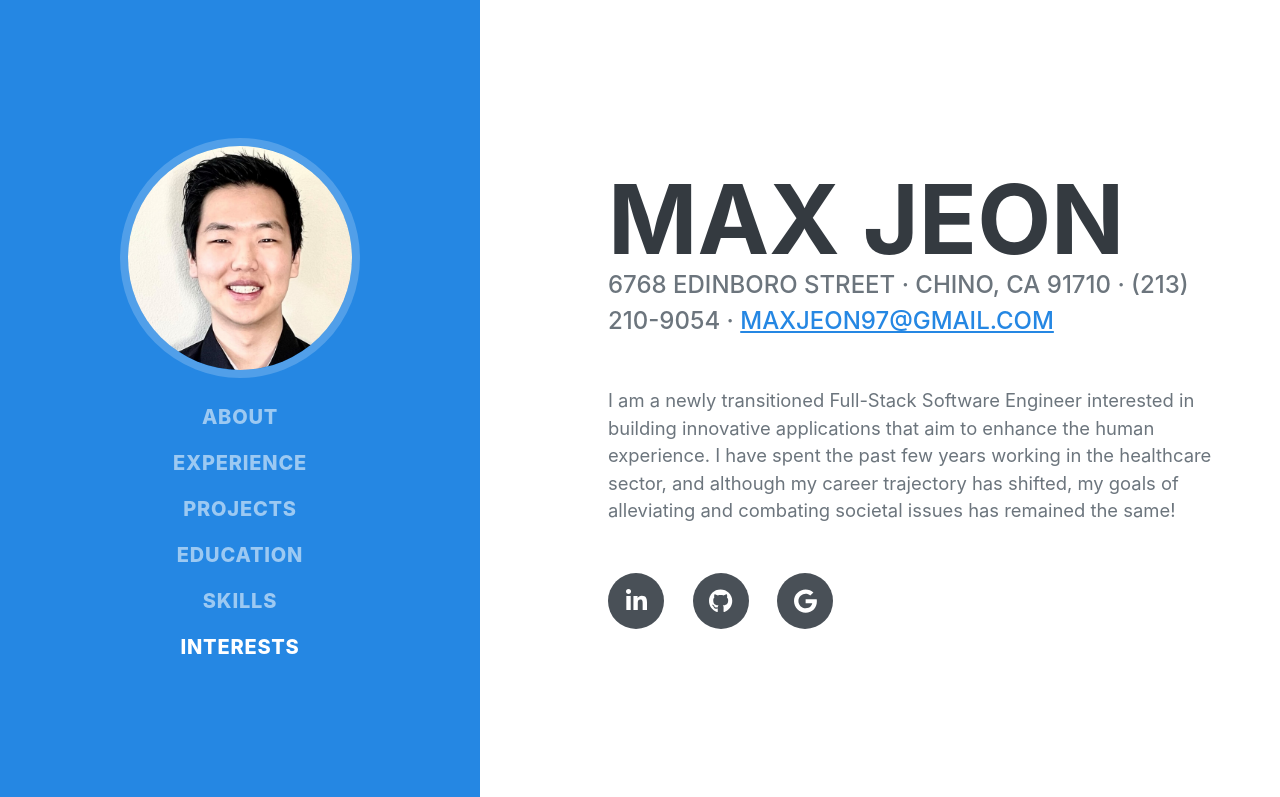
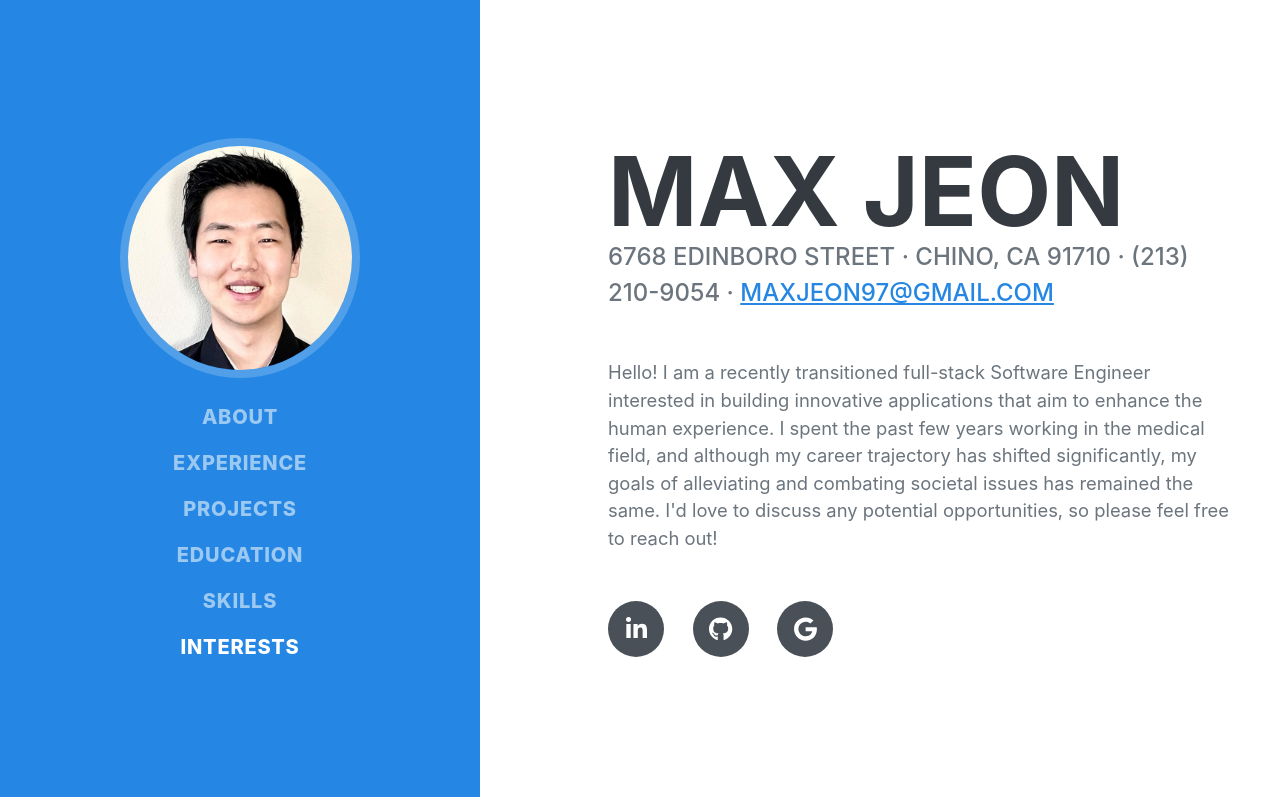
Before and after one commit to maxjeon97/personal-site, a plain HTML site: page index.html in a window 1280 px wide. Shown: the top 797 px of the page. Drawn offline with nearby package versions, Linux system fonts and the light colour scheme; a web font is replaced by a local one.

Commit message:
edit about me

```diff
--- a/index.html
+++ b/index.html
@@ -55,10 +55,11 @@
                     <a href="mailto:maxjeon97@gmail.com">maxjeon97@gmail.com</a>
                 </div>
                 <p class="lead mb-5">
-                    I am a newly transitioned Full-Stack Software Engineer interested in building innovative
-                    applications that aim to enhance the human experience. I have spent the past few years working in
-                    the healthcare sector, and although my career trajectory has shifted, my goals of alleviating and
-                    combating societal issues has remained the same!
+                    Hello! I am a recently transitioned full-stack Software Engineer interested in building innovative
+                    applications that aim to enhance the human experience. I spent the past few years working in
+                    the medical field, and although my career trajectory has shifted significantly, my goals of alleviating and
+                    combating societal issues has remained the same. I'd love to discuss any potential opportunities, so please feel
+                    free to reach out!
                 </p>
                 <div class="social-icons">
                     <a class="social-icon" href="https://www.linkedin.com/in/max-jeon/" target="_blank"><i
```
